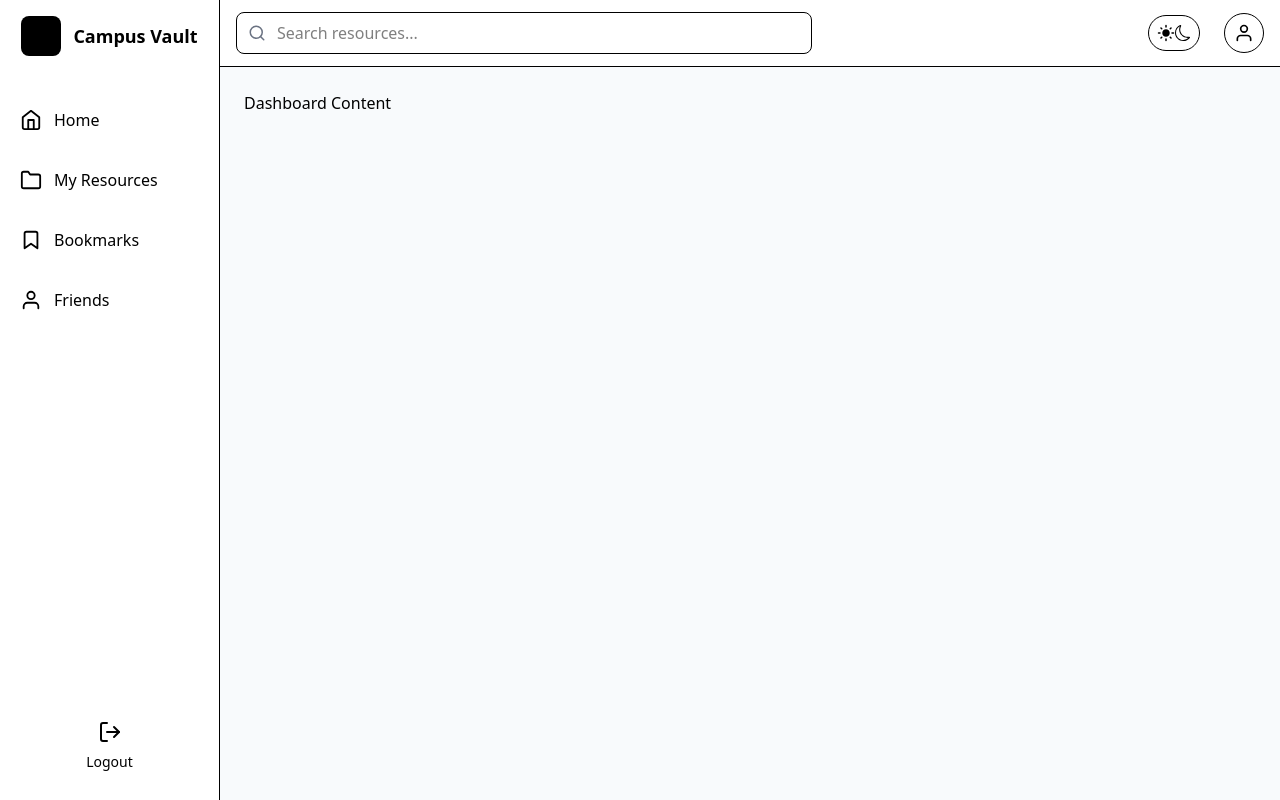
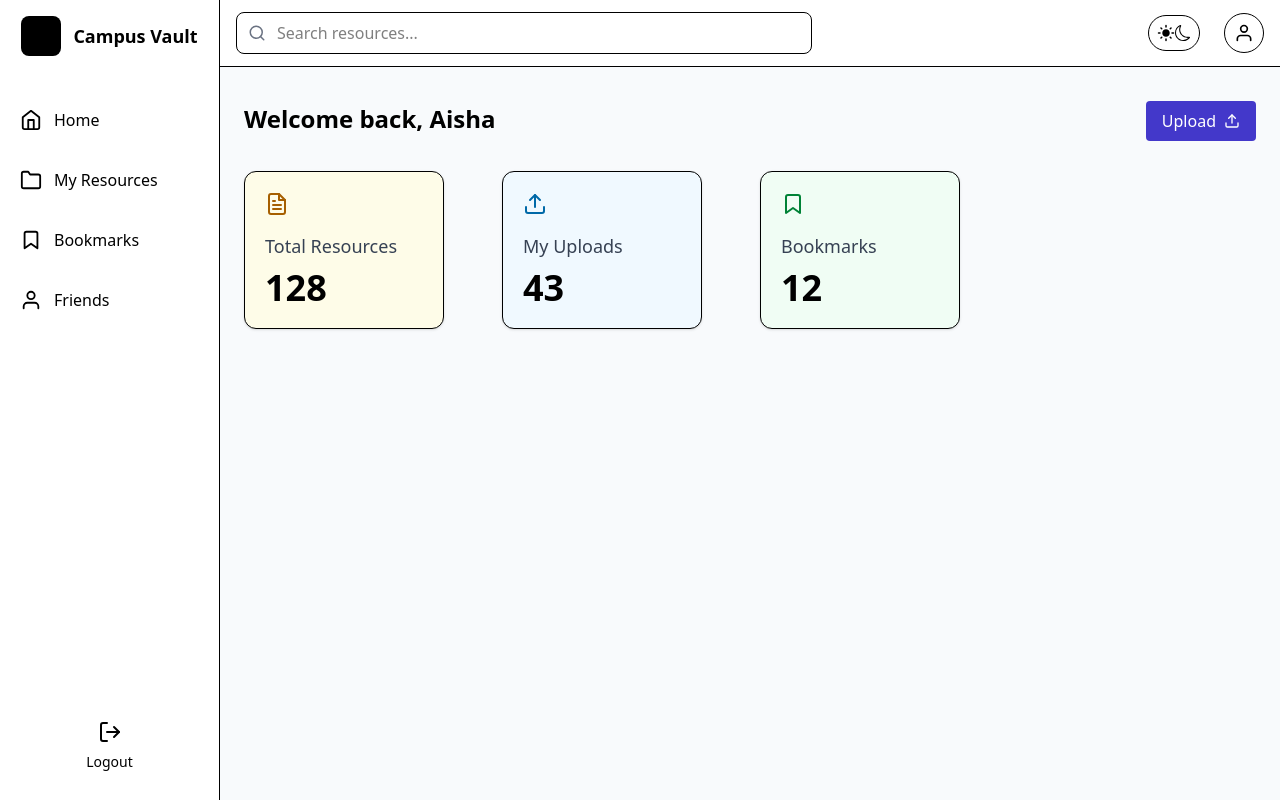
Before and after one commit to Aisha-shaikh578/CampusVault, a Next.js app: page /dashboard in a window 1280 px wide. Built offline with nearby package versions, Linux system fonts and the light colour scheme.

Commit message:
Completed styling StatsCard

```diff
--- a/app/dashboard/page.tsx
+++ b/app/dashboard/page.tsx
@@ -1,6 +1,11 @@
 import Header from '@/components/Header'
 import Sidebar from '@/components/Sidebar'
-import React from 'react'
+import StatsCard from "@/components/StatsCard";
+import {
+  FiFileText,
+  FiUpload,
+  FiBookmark,
+} from "react-icons/fi";
 
 export default function page() {
   return (
@@ -10,7 +15,42 @@ export default function page() {
         <Header />
 
         <main className='flex-1 p-6'>
-          Dashboard Content
+            <div className='flex flex-col md:flex-row justify-between items-center mb-5'>
+              <h1 className="mb-4 text-lg md:text-2xl font-semibold md:mt-3">
+                Welcome back, Aisha
+              </h1>
+
+              <button className='bg-[#4338ca] text-white px-4 py-2 rounded flex gap-2 items-center cursor-pointer hover:opacity-50'>
+                Upload
+                <span>{<FiUpload />}</span>
+              </button>
+            </div>
+
+            <div className="grid gap-5 sm:grid-cols-3 lg:grid-cols-4 2xl:grid-cols-6">
+              <StatsCard
+                title="Total Resources"
+                value={128}
+                icon={<FiFileText />}
+                iconColor="text-yellow-700"
+                bgColor="bg-yellow-50"
+              />
+
+              <StatsCard
+                title="My Uploads"
+                value={43}
+                icon={<FiUpload />}
+                iconColor="text-sky-700"
+                bgColor="bg-sky-50"
+              />
+
+              <StatsCard
+                title="Bookmarks"
+                value={12}
+                icon={<FiBookmark />}
+                iconColor="text-green-700"
+                bgColor="bg-green-50"
+              />
+            </div>
         </main>
       </div>
     </div>
--- /dev/null
+++ b/components/StatsCard.tsx
@@ -0,0 +1,35 @@
+import React from "react";
+
+type StatsCardProps = {
+  title: string;
+  value: number;
+  icon: React.ReactNode;
+  iconColor: string;
+  bgColor: string;
+};
+
+export default function StatsCard({
+  title,
+  value,
+  icon,
+  iconColor,
+  bgColor,
+}: StatsCardProps) {
+  return (
+    <div
+      className={`rounded-xl p-5 shadow-sm border max-w-50 ${bgColor}`}
+    >
+      <div className={`mb-4 text-2xl ${iconColor}`}>
+        {icon}
+      </div>
+
+      <h3 className="text-gray-700 text-lg">
+        {title}
+      </h3>
+
+      <p className="mt-2 text-4xl font-bold">
+        {value}
+      </p>
+    </div>
+  );
+}
```
